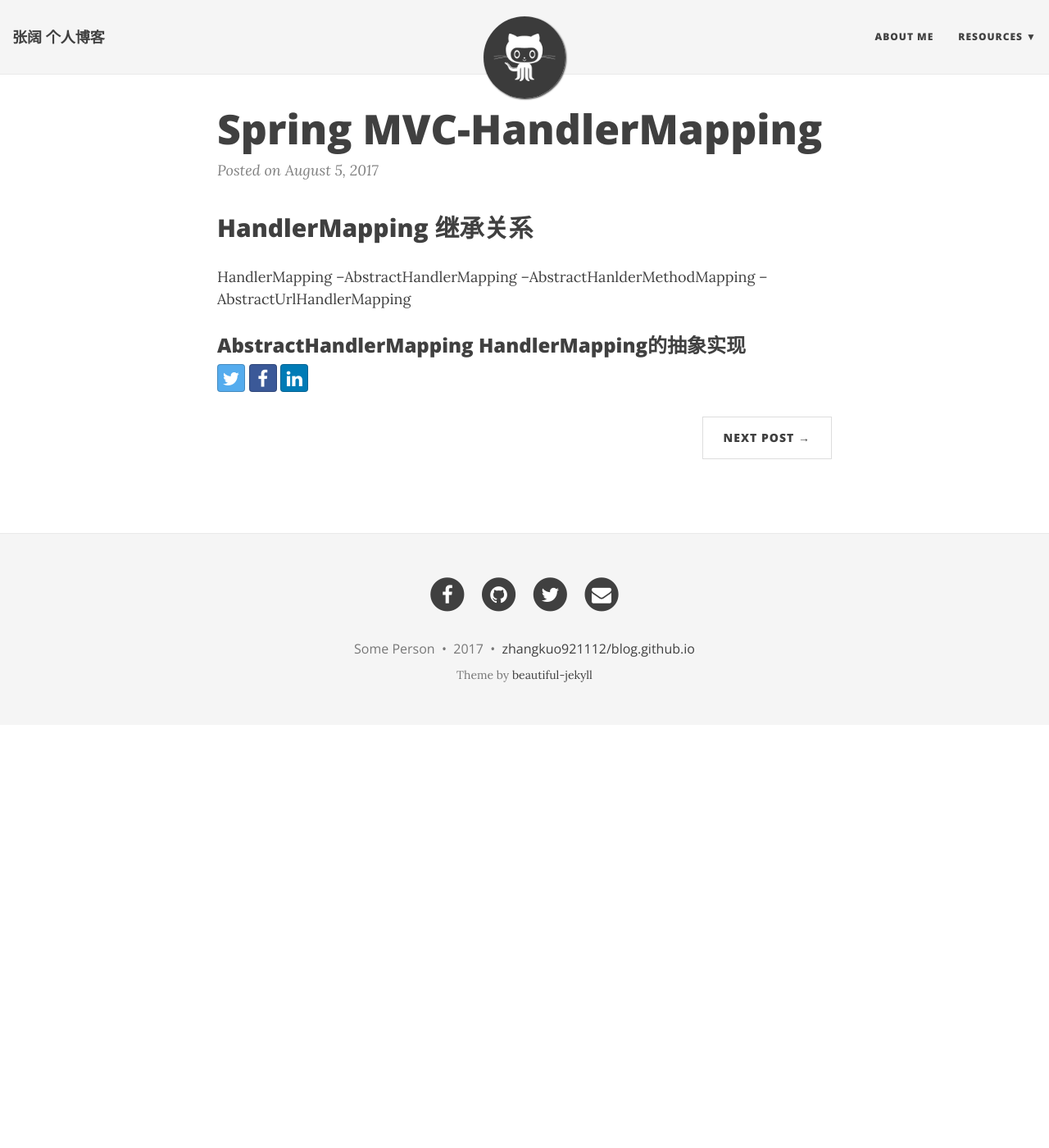
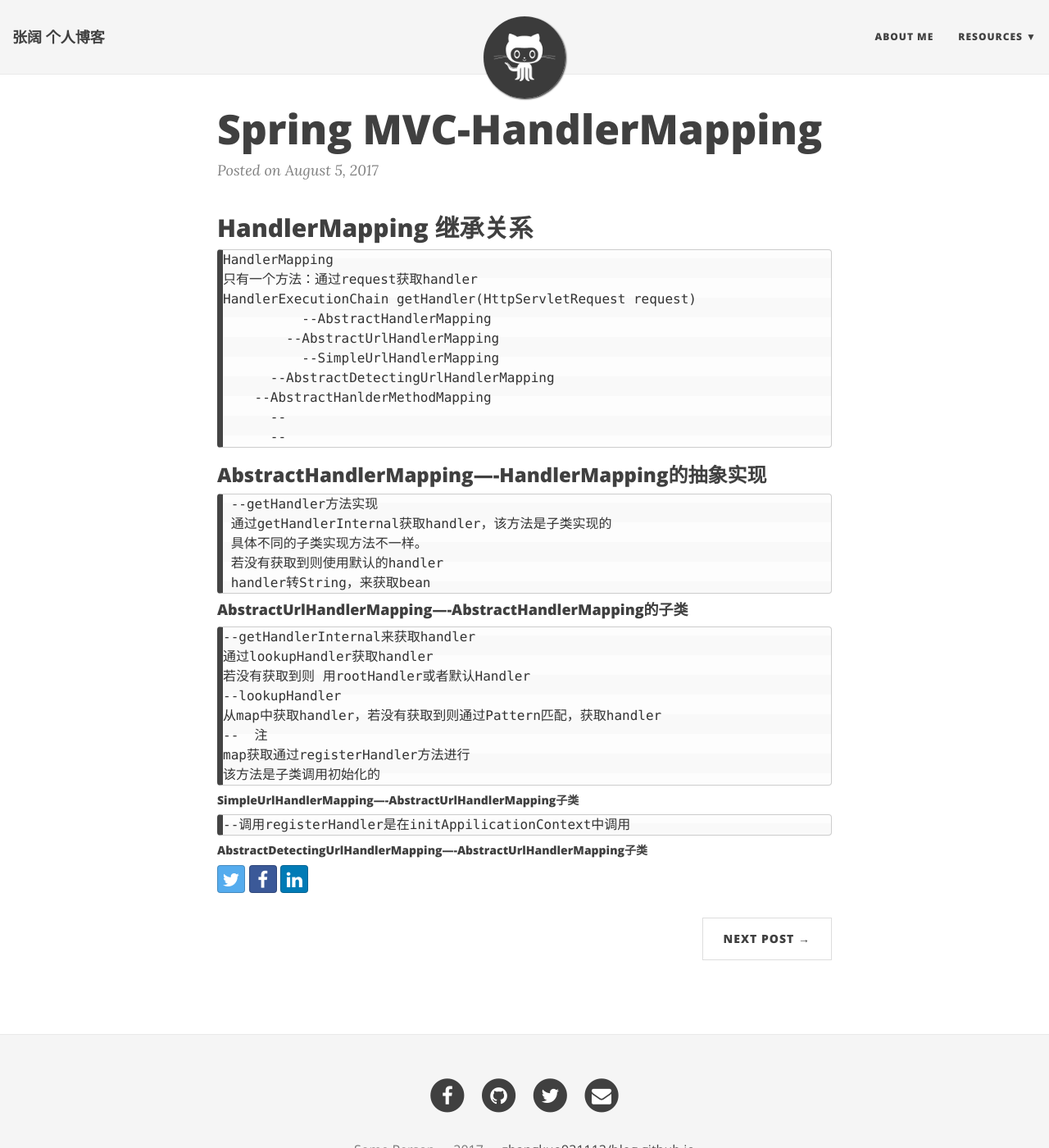
Before and after one commit to buoooou/blog.github.io, a Jekyll site: the page built from _posts/2017-08-05-spring-mvc-handlermapping.md, in a window 1280 px wide and 1400 px high. Shown: the whole window at 82% size. Built offline with Jekyll 4.4.1, drawn with Linux system fonts in a browser that asks for light colours; nearby versions of some CDN libraries.

Commit message:
Update 2017-08-05-spring-mvc-handlermapping.md

```diff
--- a/_posts/2017-08-05-spring-mvc-handlermapping.md
+++ b/_posts/2017-08-05-spring-mvc-handlermapping.md
@@ -4,10 +4,35 @@ published: true
 title: Spring MVC-HandlerMapping
 ---
 ## HandlerMapping 继承关系
-HandlerMapping
---AbstractHandlerMapping
-	--AbstractHanlderMethodMapping
-    --AbstractUrlHandlerMapping
+	HandlerMapping
+    只有一个方法：通过request获取handler
+    HandlerExecutionChain getHandler(HttpServletRequest request)
+ 	  --AbstractHandlerMapping
+    	--AbstractUrlHandlerMapping
+    	  --SimpleUrlHandlerMapping
+          --AbstractDetectingUrlHandlerMapping
+        --AbstractHanlderMethodMapping
+          --
+          --
 
+### AbstractHandlerMapping----HandlerMapping的抽象实现
+	 --getHandler方法实现
+     通过getHandlerInternal获取handler，该方法是子类实现的
+     具体不同的子类实现方法不一样。
+     若没有获取到则使用默认的handler
+     handler转String，来获取bean
 
-### AbstractHandlerMapping HandlerMapping的抽象实现
+#### AbstractUrlHandlerMapping----AbstractHandlerMapping的子类
+	--getHandlerInternal来获取handler
+    通过lookupHandler获取handler
+    若没有获取到则 用rootHandler或者默认Handler
+    --lookupHandler
+    从map中获取handler，若没有获取到则通过Pattern匹配，获取handler
+    --  注
+    map获取通过registerHandler方法进行
+    该方法是子类调用初始化的
+
+##### SimpleUrlHandlerMapping----AbstractUrlHandlerMapping子类
+	--调用registerHandler是在initAppilicationContext中调用
+
+##### AbstractDetectingUrlHandlerMapping----AbstractUrlHandlerMapping子类
```
